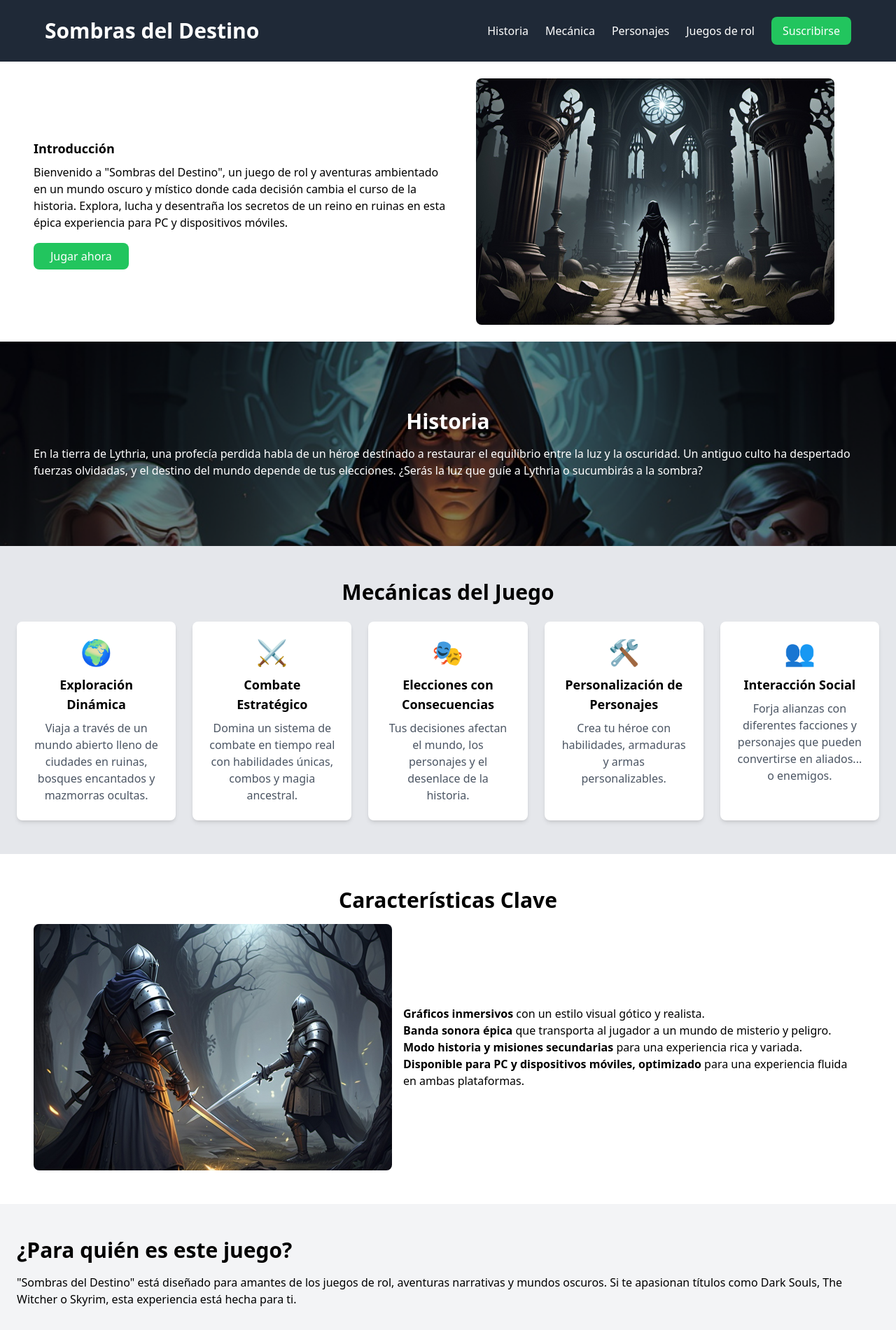
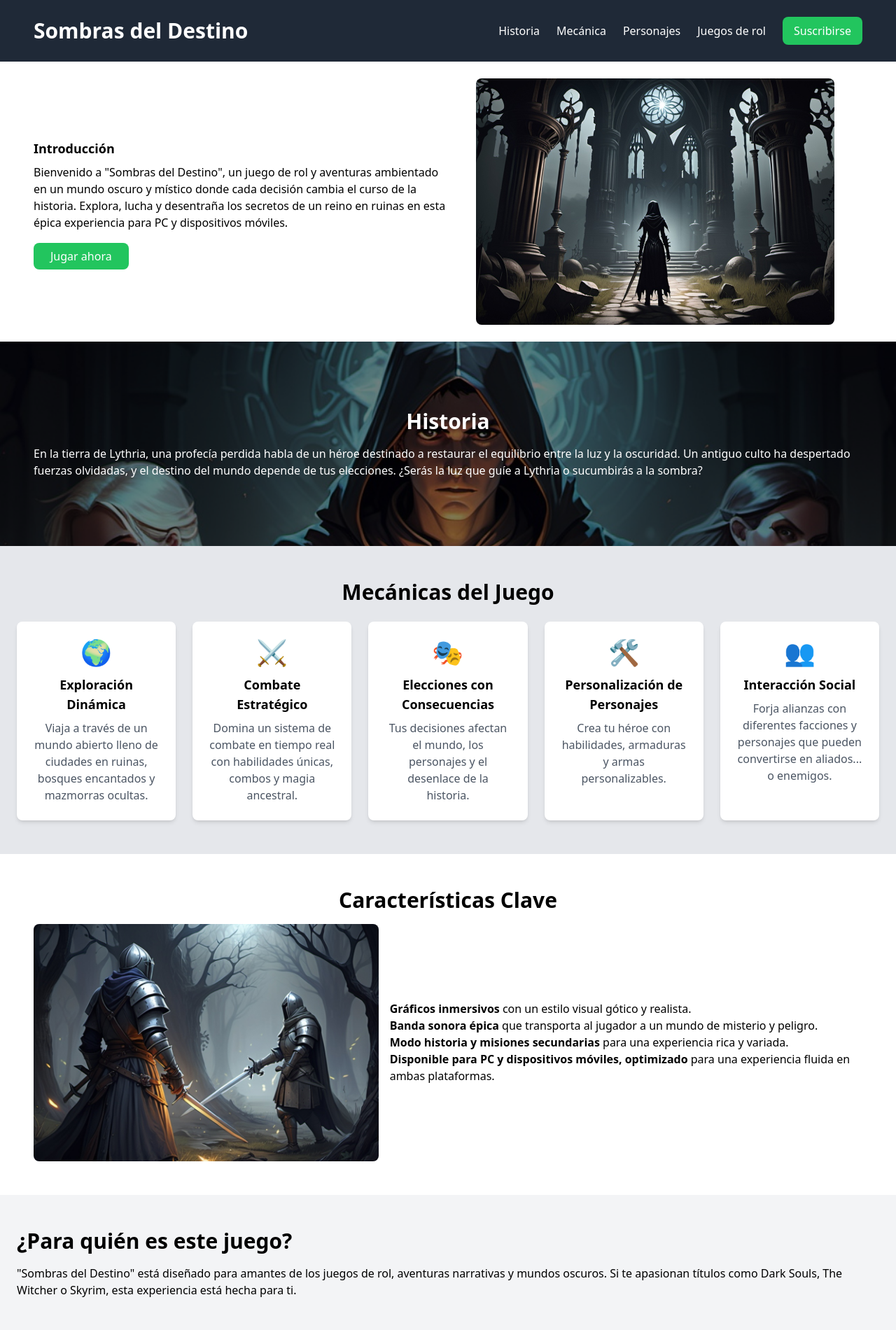
Before and after one commit to DenNice-cloud/level99, a website: page index.html in a window 1280 px wide. Shown: the top 1900 px of the page at 70% size. Drawn offline with nearby package versions, Linux system fonts and the light colour scheme.

Commit message:
add fex fixes

```diff
--- a/index.html
+++ b/index.html
@@ -8,12 +8,16 @@
     />
     <title>Sombras del Destino</title>
     <script src="https://cdn.tailwindcss.com"></script>
-    <link rel="icon" href="images/knight.png" type="image/x-icon" />
+    <link
+      rel="icon"
+      href="images/knight.png"
+      type="image/x-icon"
+    />
   </head>
 
   <body class="scroll-smooth">
     <header class="bg-gray-800 py-6 px-6 md:px-12 text-white">
-      <div class="flex justify-between items-center max-w-6xl mx-auto">
+      <div class="flex justify-between items-center w-full">
         <h1 class="text-3xl font-bold">Sombras del Destino</h1>
 
         <nav class="hidden md:flex space-x-6 flex items-center">
@@ -226,12 +230,14 @@
         Características Clave
       </h2>
 
-      <div class="flex-col md:flex-row flex items-center ">
-        <img
-          src="images/two_warriors.jpg"
-          alt="Key Features"
-          class="w-full md:max-w-lg rounded-lg hover:scale-105 duration-500"
-        />
+      <div class="flex-col md:flex-row flex justify-between items-center">
+        <div class="flex justify-center items-center w-1/2">
+          <img
+            src="images/two_warriors.jpg"
+            alt="Key Features"
+            class="w-full md:max-w-lg rounded-lg hover:scale-105 duration-500"
+          />
+        </div>
 
         <ul class="mt-4 md:mt-0 md:ml-4">
           <li>
```
